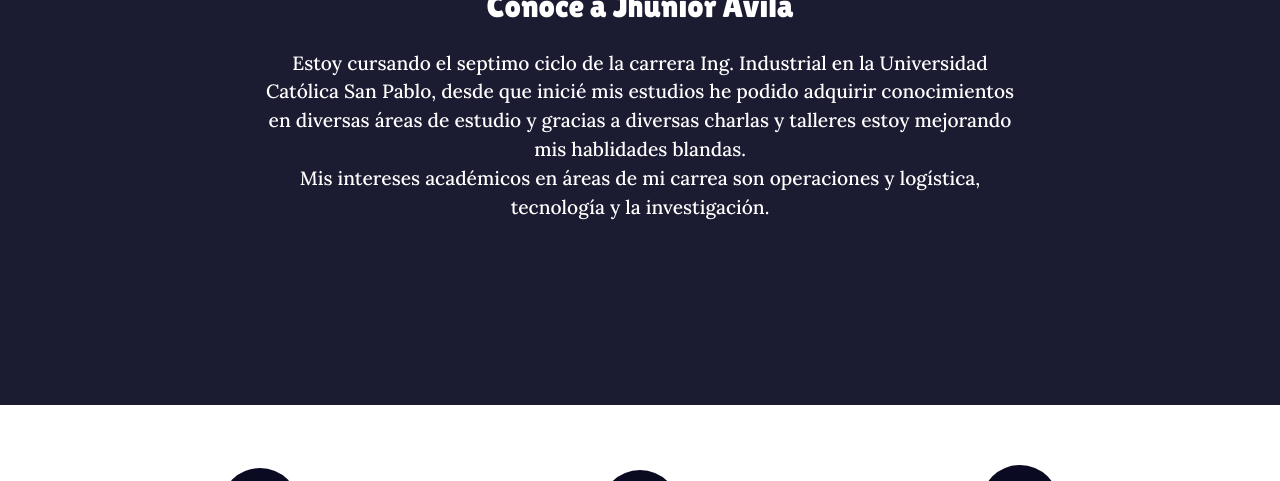
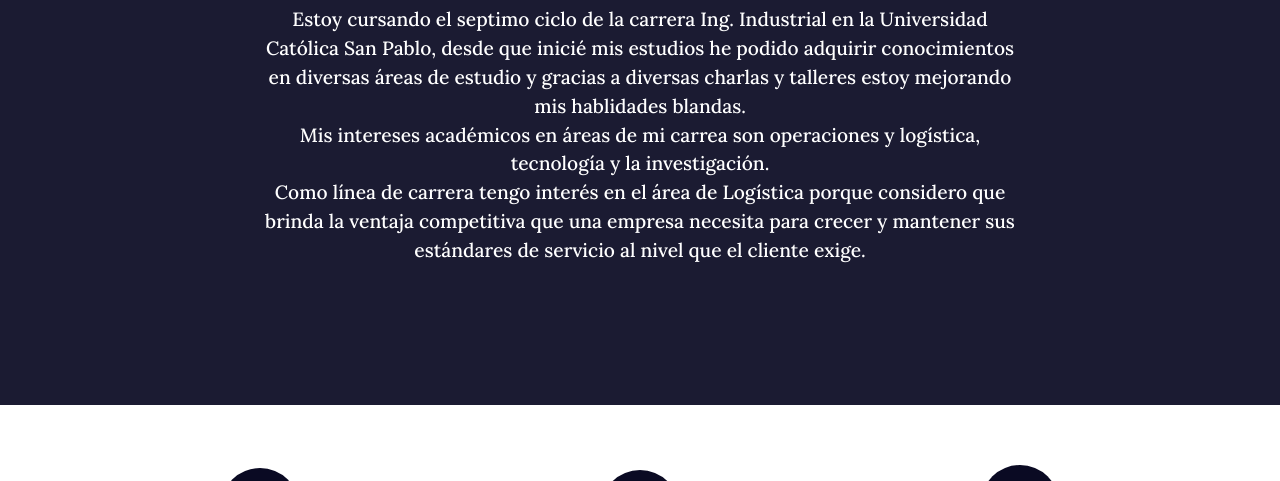
Before and after one commit to jhunioravila/jhunior-avila, a plain HTML site: page index.html in a window 1280 px wide. Shown: the part 767-1248 px from the top of the page. Drawn offline with nearby package versions, Linux system fonts and the light colour scheme.

Commit message:
Update index.html

```diff
--- a/index.html
+++ b/index.html
@@ -88,7 +88,8 @@
     <div class="contenedor">
       <h2 class="seccion-titulo texto-blanco">Conoce a Jhunior Avila</h2>
       <p class="seccion-texto">Estoy cursando el septimo ciclo de la carrera Ing. Industrial en la Universidad Católica San Pablo, desde que inicié mis estudios he podido adquirir conocimientos en diversas áreas de estudio y gracias a diversas charlas y talleres estoy mejorando mis hablidades blandas.<br>
-      Mis intereses académicos en áreas de mi carrea son operaciones y logística, tecnología y la investigación.
+      Mis intereses académicos en áreas de mi carrea son operaciones y logística, tecnología y la investigación.<br>
+        Como línea de carrera tengo interés en el área de Logística porque considero que brinda la ventaja competitiva que una empresa necesita para crecer y mantener sus estándares de servicio al nivel que el cliente exige.
       </p>
     </div>
   </section>
```
